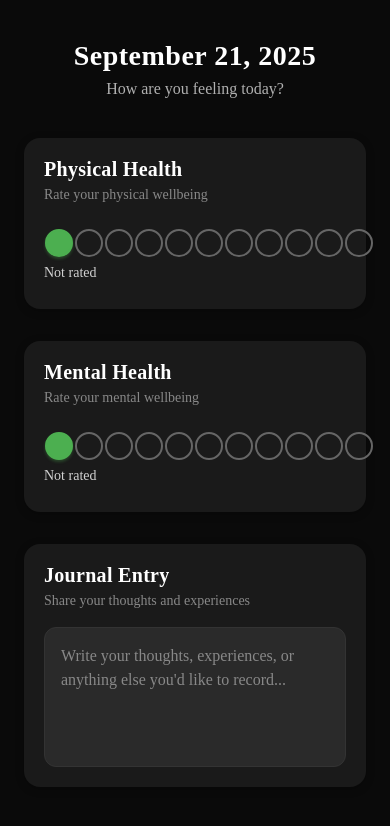
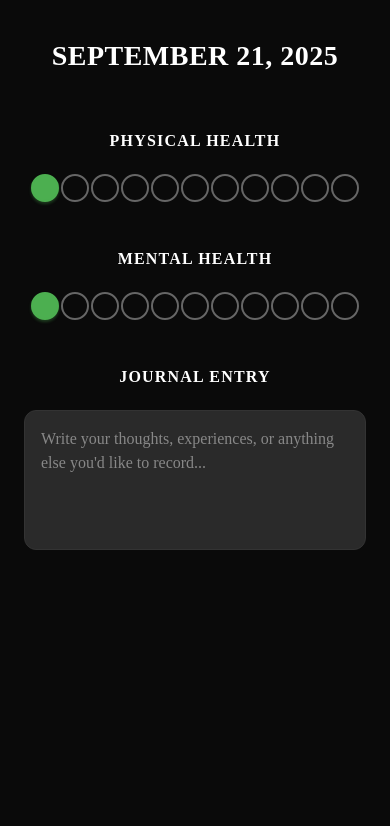
Before and after one commit to lerning000/chronoshealthjournalapp, a React Native app: screen / in a window 390 px wide. Shown: the top 826 px of the page. Built offline with nearby package versions, Linux system fonts and the light colour scheme.

Commit message:
Initial commit with custom UI and assets

```diff
--- a/App.tsx
+++ b/App.tsx
@@ -43,15 +43,11 @@ function App() {
           showsVerticalScrollIndicator={false}
         >
           <View style={styles.header}>
-            <Text style={styles.dateText}>{getCurrentDate()}</Text>
-            <Text style={styles.subtitle}>How are you feeling today?</Text>
+            <Text style={styles.dateText}>{getCurrentDate().toUpperCase()}</Text>
           </View>
 
           <View style={styles.section}>
-            <View style={styles.sectionHeader}>
-              <Text style={styles.label}>Physical Health</Text>
-              <Text style={styles.sectionDescription}>Rate your physical wellbeing</Text>
-            </View>
+            <Text style={styles.label}>PHYSICAL HEALTH</Text>
             <RatingSelector
               rating={physicalHealth}
               onRatingChange={setPhysicalHealth}
@@ -59,10 +55,7 @@ function App() {
           </View>
 
           <View style={styles.section}>
-            <View style={styles.sectionHeader}>
-              <Text style={styles.label}>Mental Health</Text>
-              <Text style={styles.sectionDescription}>Rate your mental wellbeing</Text>
-            </View>
+            <Text style={styles.label}>MENTAL HEALTH</Text>
             <RatingSelector
               rating={mentalHealth}
               onRatingChange={setMentalHealth}
@@ -70,10 +63,7 @@ function App() {
           </View>
 
           <View style={styles.section}>
-            <View style={styles.sectionHeader}>
-              <Text style={styles.label}>Journal Entry</Text>
-              <Text style={styles.sectionDescription}>Share your thoughts and experiences</Text>
-            </View>
+            <Text style={styles.label}>JOURNAL ENTRY</Text>
             <TextInput
               style={[styles.textInput, styles.largeTextInput]}
               value={entry}
@@ -101,61 +91,33 @@ const styles = StyleSheet.create({
   scrollContent: {
     flexGrow: 1,
     paddingHorizontal: 24,
-    paddingTop: 20,
+    paddingTop: 40,
     paddingBottom: 40,
   },
   header: {
     alignItems: 'center',
-    marginBottom: 40,
-    paddingTop: 20,
+    marginBottom: 60,
   },
   dateText: {
     color: '#FFFFFF',
     fontSize: 28,
     fontWeight: '700',
     textAlign: 'center',
-    marginBottom: 8,
     letterSpacing: 0.5,
     fontFamily: 'Alegreya',
   },
-  subtitle: {
-    color: '#B0B0B0',
-    fontSize: 16,
-    textAlign: 'center',
-    fontWeight: '400',
-    fontFamily: 'Alegreya',
-  },
   section: {
-    marginBottom: 32,
-    backgroundColor: '#1A1A1A',
-    borderRadius: 16,
-    padding: 20,
-    shadowColor: '#000',
-    shadowOffset: {
-      width: 0,
-      height: 2,
-    },
-    shadowOpacity: 0.25,
-    shadowRadius: 8,
-    elevation: 5,
-  },
-  sectionHeader: {
-    marginBottom: 16,
+    marginBottom: 48,
+    alignItems: 'center',
   },
   label: {
     color: '#FFFFFF',
-    fontSize: 20,
+    fontSize: 16,
     fontWeight: '600',
-    marginBottom: 4,
-    letterSpacing: 0.3,
+    marginBottom: 24,
+    letterSpacing: 1.2,
     fontFamily: 'Alegreya',
-  },
-  sectionDescription: {
-    color: '#888888',
-    fontSize: 14,
-    fontWeight: '400',
-    lineHeight: 20,
-    fontFamily: 'Alegreya',
+    textAlign: 'center',
   },
   textInput: {
     backgroundColor: '#2A2A2A',
@@ -167,6 +129,7 @@ const styles = StyleSheet.create({
     borderWidth: 1,
     borderColor: '#333333',
     fontFamily: 'Alegreya',
+    width: '100%',
   },
   largeTextInput: {
     minHeight: 140,
--- a/RatingSelector.tsx
+++ b/RatingSelector.tsx
@@ -36,23 +36,18 @@ const RatingSelector: React.FC<RatingSelectorProps> = ({ rating, onRatingChange
       <View style={styles.ratingContainer}>
         {Array.from({ length: 11 }, (_, index) => renderCircle(index))}
       </View>
-      <Text style={styles.ratingText}>
-        {rating === 0 ? 'Not rated' : `${rating}/10`}
-      </Text>
     </View>
   );
 };
 
 const styles = StyleSheet.create({
   container: {
-    alignItems: 'flex-start',
-    marginVertical: 8,
+    alignItems: 'center',
   },
   ratingContainer: {
     flexDirection: 'row',
     justifyContent: 'space-between',
     alignItems: 'center',
-    marginBottom: 8,
     width: '100%',
   },
   circle: {
@@ -81,13 +76,6 @@ const styles = StyleSheet.create({
     borderWidth: 2,
     borderColor: '#666666',
   },
-  ratingText: {
-    color: '#FFFFFF',
-    fontSize: 14,
-    fontWeight: '500',
-    opacity: 0.8,
-    fontFamily: 'Alegreya',
-  },
 });
 
 export default RatingSelector;
```
